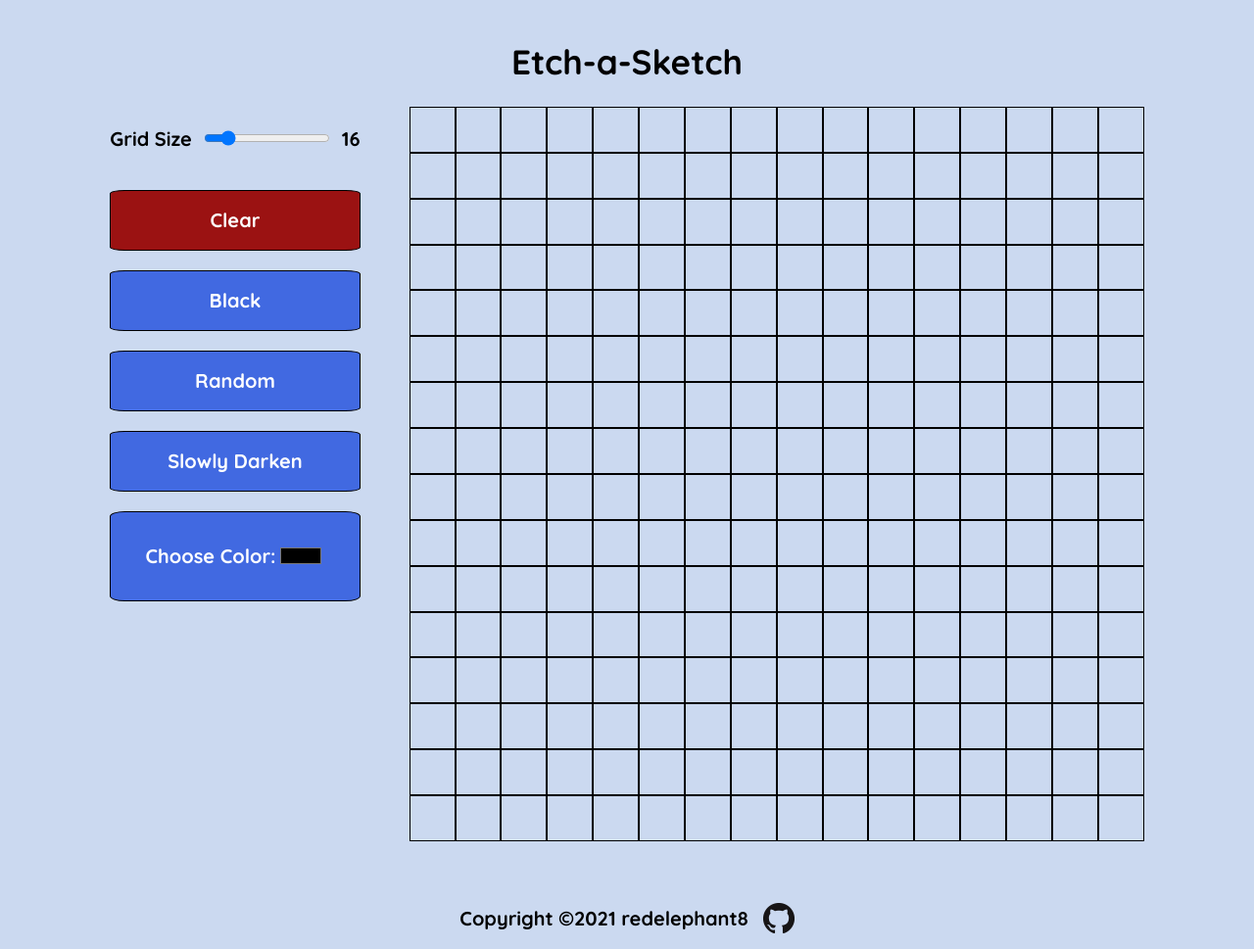
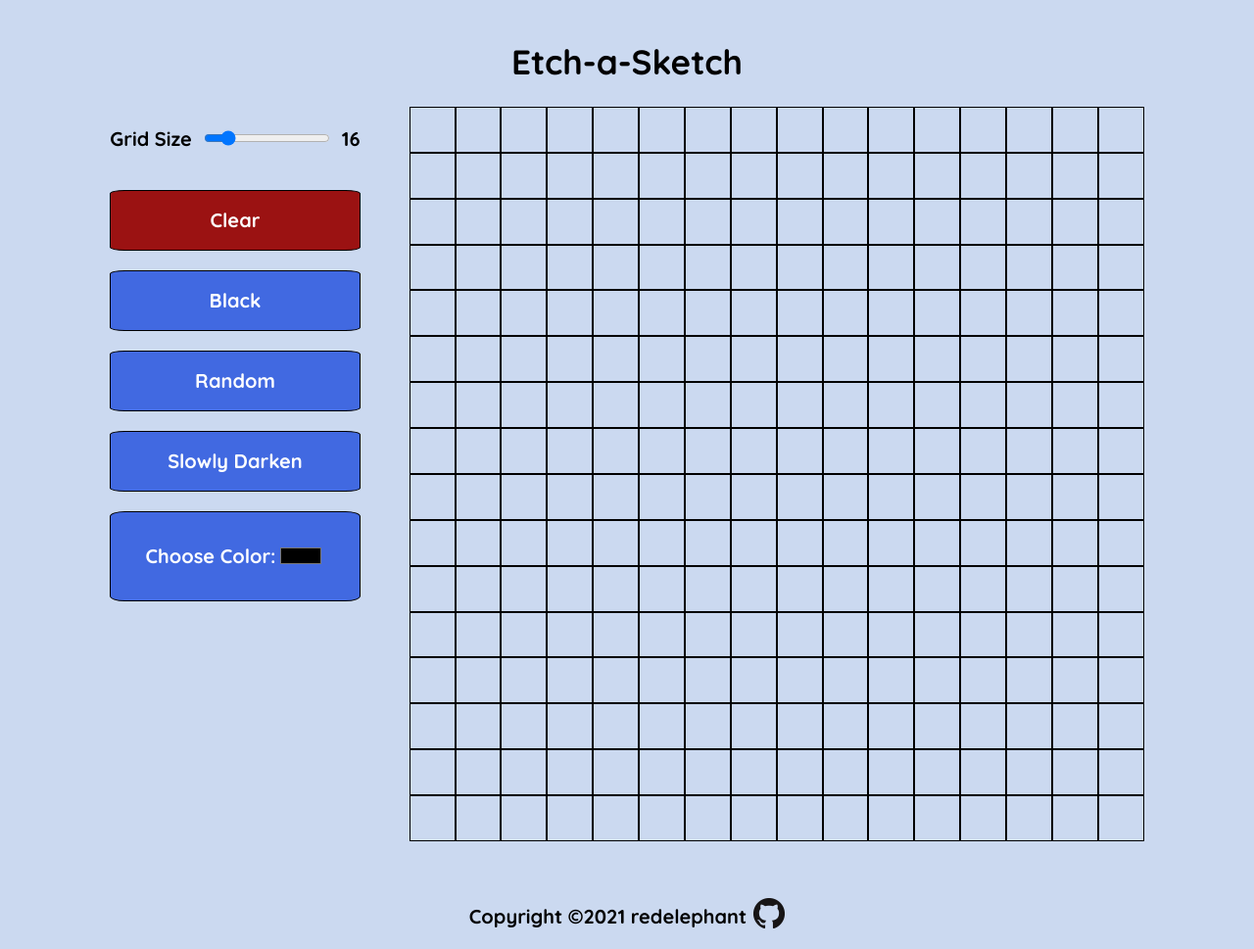
Before and after one commit to redelephant8/etch-a-sketch, a plain HTML site: page index.html in a window 1280 px wide. Shown: the whole page at 98% size. Drawn offline with Linux system fonts and the light colour scheme.

Commit message:
image fix

```diff
--- a/index.html
+++ b/index.html
@@ -33,7 +33,7 @@
         </div>
         <div class="container"></div>
     </div>
-    <footer>Copyright ©2021 redelephant8 <img src="/github.png" alt="Github Logo"></footer>
+    <footer>Copyright ©2021 redelephant <a href="https://github.com/redelephant8"><img src="/images/githubLogo.png" alt="Github Logo"></a></footer>
 </body>
 
 </html>
--- a/styles.css
+++ b/styles.css
@@ -111,3 +111,9 @@ footer {
     font-size: 20px;
     font-family: 'Quicksand';
 }
+
+a {
+    text-decoration: none;
+    color: black;
+    margin-left: -8px;
+}
```
Also changed, not shown: images/githubLogo.png (renamed from github.png).
